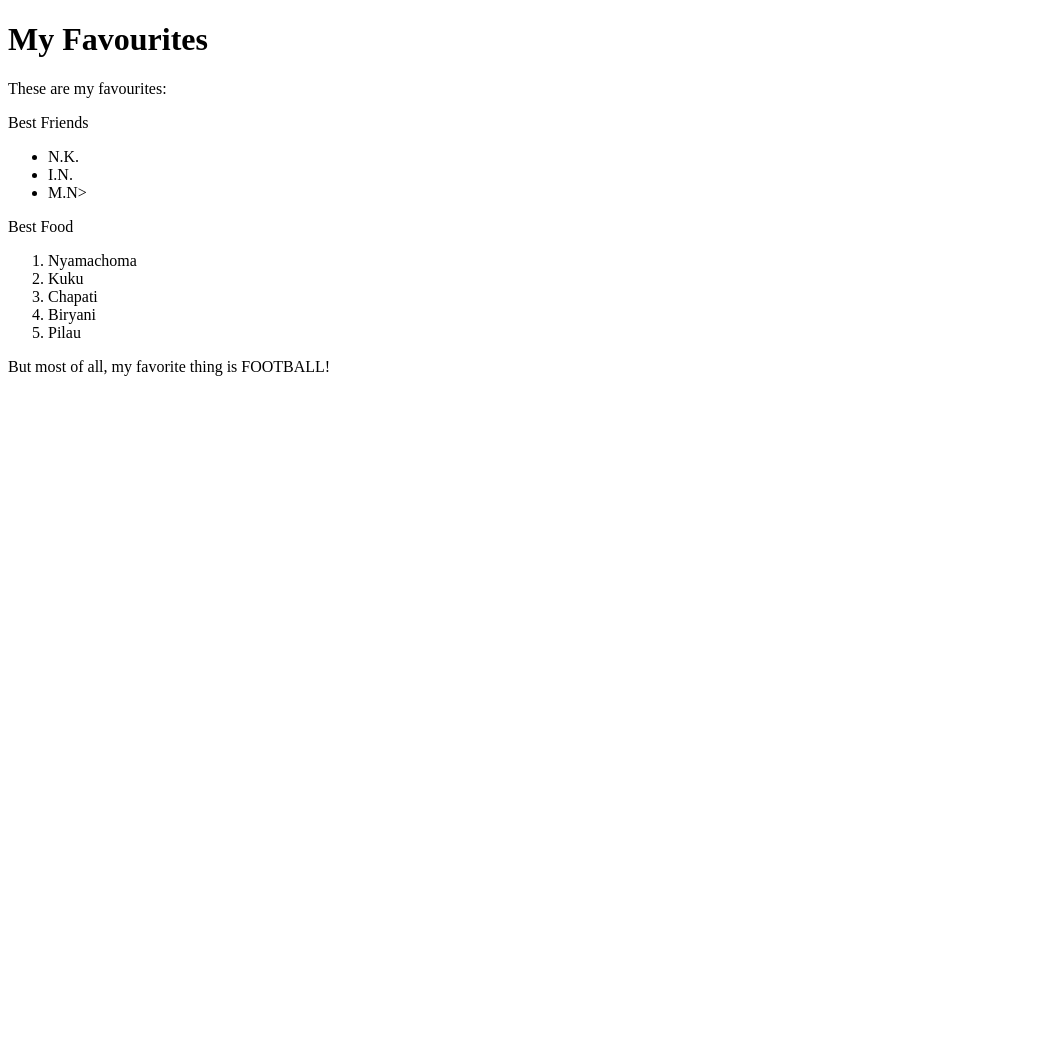
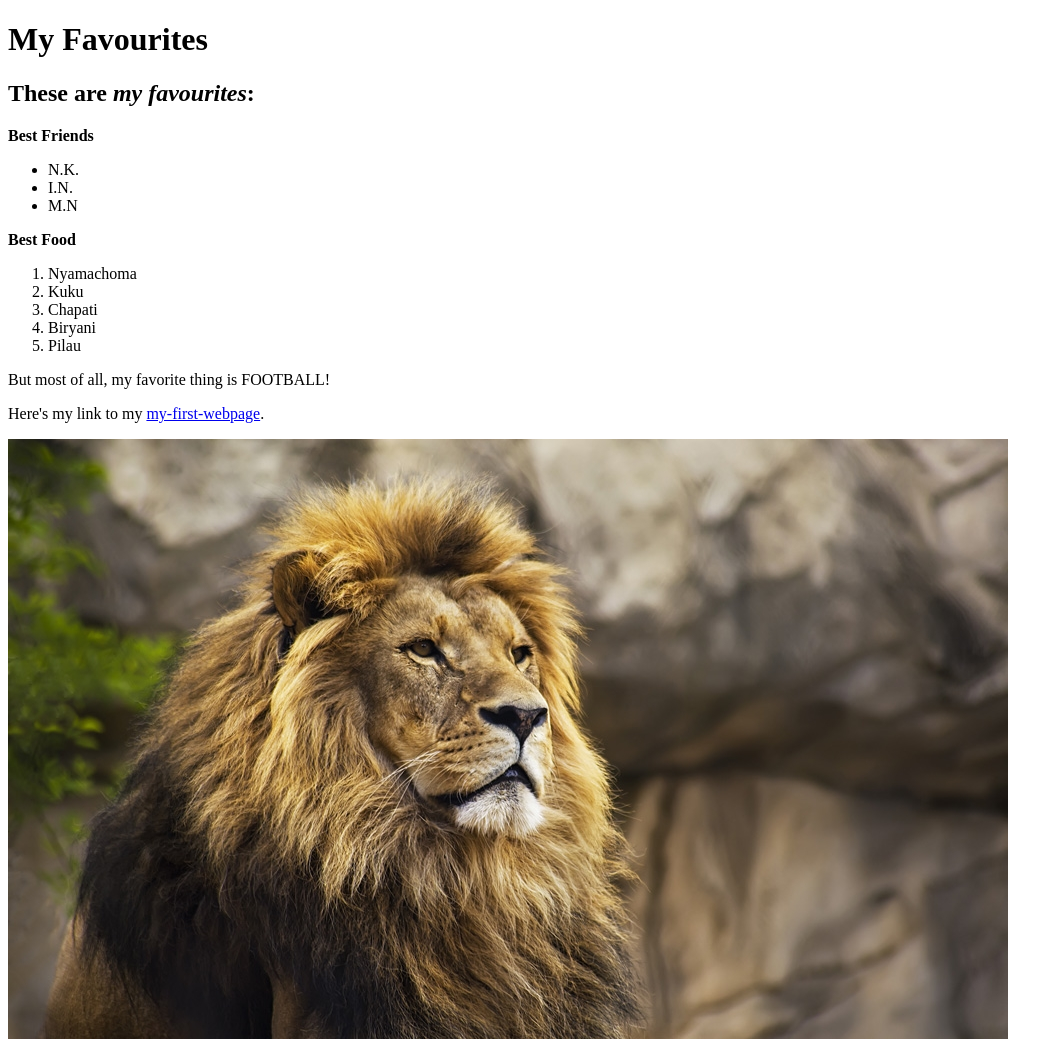
Before and after one commit to AlexTwenji/my-first-webpage, a plain HTML site: page favourite-things.html in a window 1280 px wide. Shown: the whole page, without its empty margins (0-1063 px from the left). Before the commit the page ends 800 px from the top, so only its background shows below. Drawn offline with Linux system fonts and the light colour scheme; files whose address does not match are found by name.

Commit message:
image addition

```diff
--- a/favourite-things.html
+++ b/favourite-things.html
@@ -6,16 +6,16 @@
 
   <body>
     <h1>My Favourites</h1>
-    <p>These are my favourites:</p>
+    <h2>These are <em>my favourites</em>:</h2>
 
-    Best Friends
+    <strong>Best Friends</strong>
     <ul>
       <li>N.K.</li>
       <li>I.N.</li>
-      <li>M.N></li>
+      <li>M.N</li>
     </ul>
 
-    Best Food
+    <strong>Best Food</strong>
     <ol>
       <li>Nyamachoma</li>
       <li>Kuku</li>
@@ -25,5 +25,7 @@
     </ol>
 
     <p>But most of all, my favorite thing is FOOTBALL!</p>
+    <p>Here's my link to my <a href= "./my-first-webpage.html">my-first-webpage</a>.</p>
+    <img src ="/Users/alextwenji/Documents/Moringa/my-first-website/images/lion.jpg" alt="A photo of a Lion">
   </body>
 </html>
```
